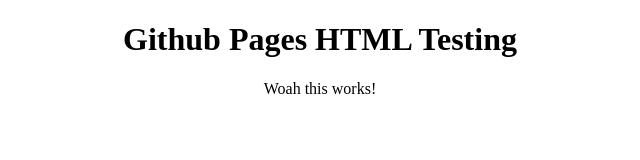
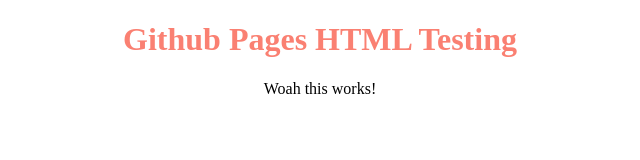
Before and after one commit to sirJackm/test2, a plain HTML site: page index.html in a window 1280 px wide. Shown: the whole page, without its empty margins (320-960 px from the left). Drawn offline with Linux system fonts and the light colour scheme.

Commit message:
no more css

```diff
--- a/index.html
+++ b/index.html
@@ -8,7 +8,7 @@
 </head>
 <body style = "background-color: white;">
     <center>
-    <h1>Github Pages HTML Testing</h1>
+    <h1 style = "color:salmon">Github Pages HTML Testing</h1>
 <p>Woah this works!</p>
     </center>
 </body>
--- a/style.css
+++ /dev/null
@@ -1,3 +0,0 @@
-h1 {
-    color: blue;
-  }
```
